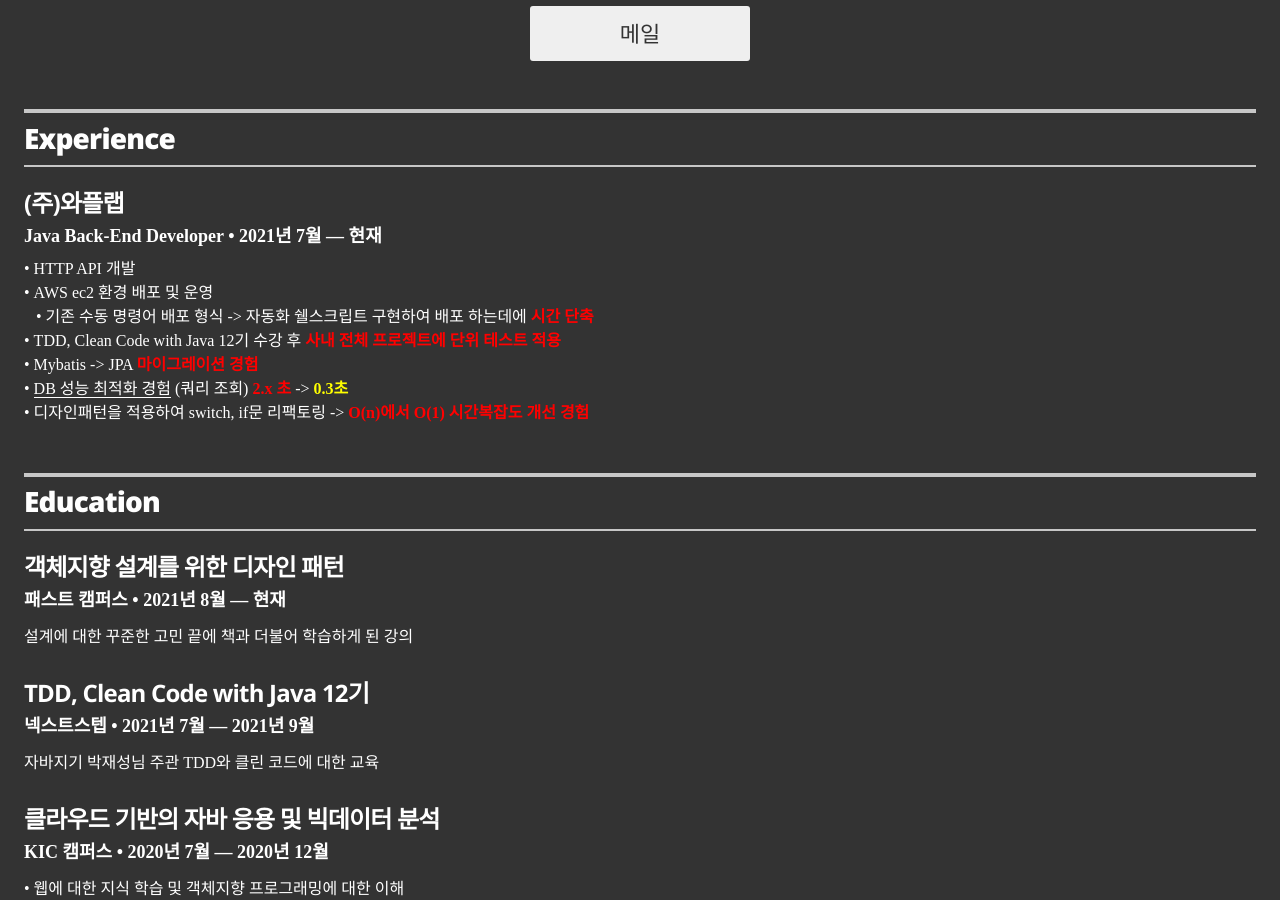
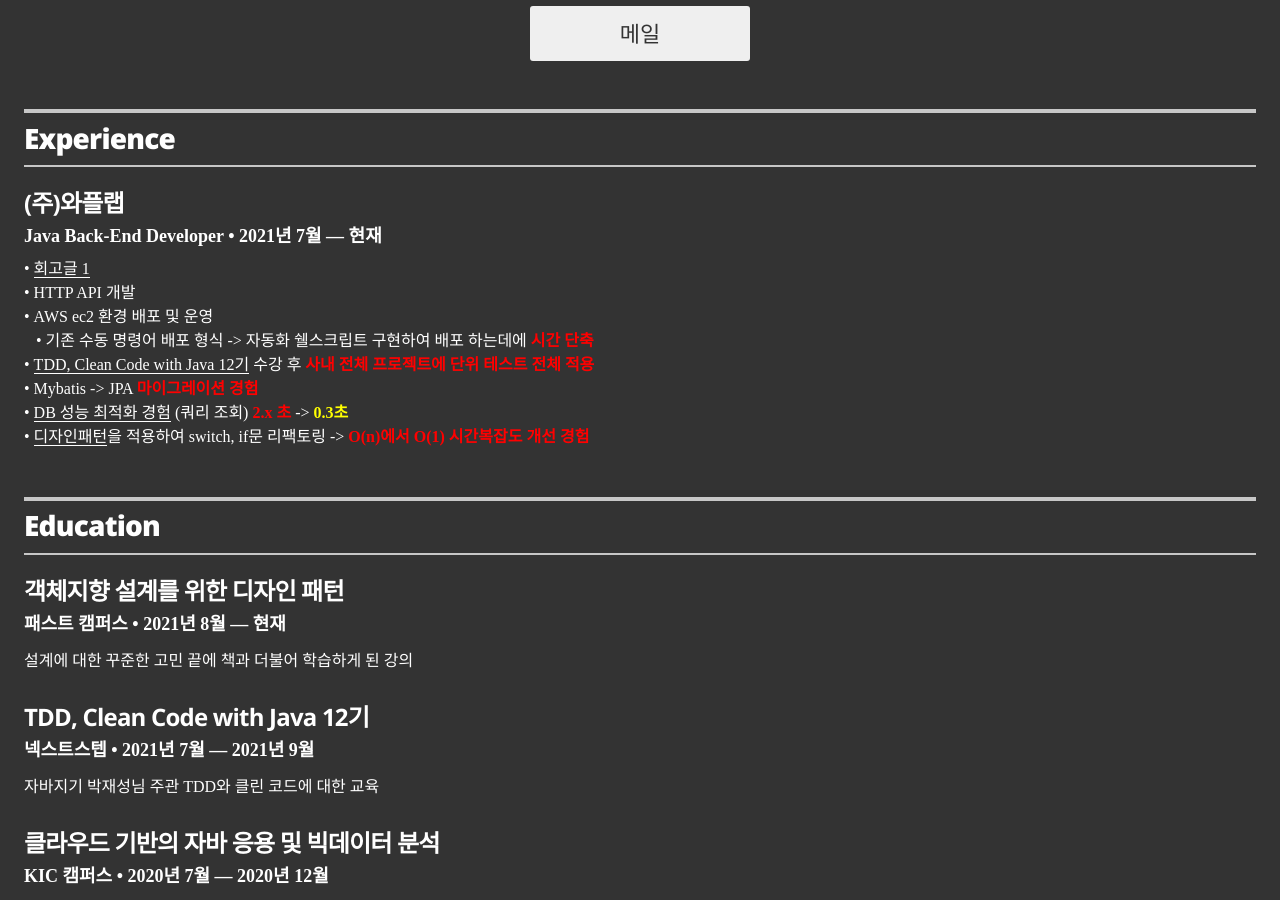
Before and after one commit to lsj8367/resume, a Jekyll site: the page built from index.html, in a window 1280 px wide and 900 px high, scrolled down 484 px. Built offline with Jekyll 4.4.1, drawn with Linux system fonts in a browser that asks for light colours.

Commit message:
docs: 회고글, 링크 추가

```diff
--- a/_data/experience.yml
+++ b/_data/experience.yml
@@ -4,13 +4,14 @@
   position: Java Back-End Developer
   duration:  2021년 7월 &mdash; 현재
   summary:
+    - • <a href="https://lsj8367.github.io/diary/Diary-diary1/">회고글 1</a><br>
     - • HTTP API 개발<br>
     - • AWS ec2 환경 배포 및 운영 <br>
         &nbsp;&nbsp; • 기존 수동 명령어 배포 형식 -> 자동화 쉘스크립트 구현하여 배포 하는데에 <b style="color:red">시간 단축</b><br>
-    - • TDD, Clean Code with Java 12기 수강 후 <b style="color:red">사내 전체 프로젝트에 단위 테스트 적용</b> <br>
+    - • <a href="https://edu.nextstep.camp/">TDD, Clean Code with Java 12기</a> 수강 후 <b style="color:red">사내 전체 프로젝트에 단위 테스트 전체 적용</b> <br>
     - • Mybatis -> JPA <b style="color:red">마이그레이션 경험</b> <br>
     - • <a href="https://lsj8367.github.io/database/DataBase-index/">DB 성능 최적화 경험</a> (쿼리 조회) <b style="color:red">2.x 초</b> -> <b style="color:yellow">0.3초</b> <br>
-    - • 디자인패턴을 적용하여 switch, if문 리팩토링 -> <b style="color:red">O(n)에서 O(1) 시간복잡도 개선 경험</b>
+    - • <a href="https://github.com/lsj8367/DesignPattern">디자인패턴</a>을 적용하여 switch, if문 리팩토링 -> <b style="color:red">O(n)에서 O(1) 시간복잡도 개선 경험</b>
 
 # - company: (주)이노데일
 #   position: Java/JSP Web Developer
```
